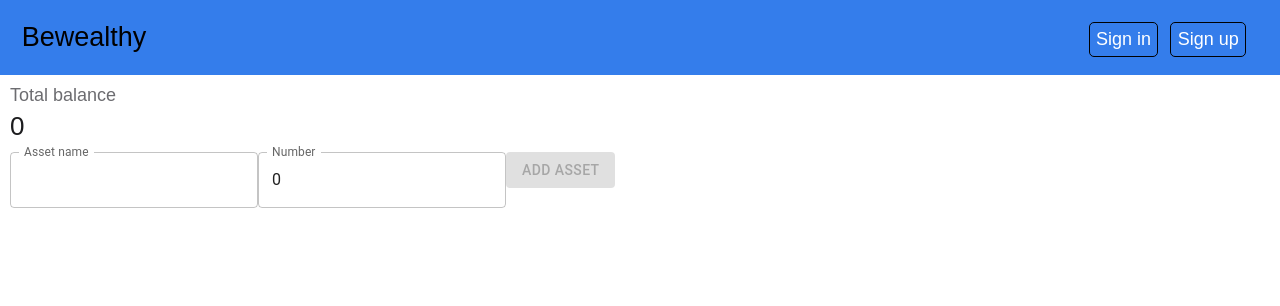
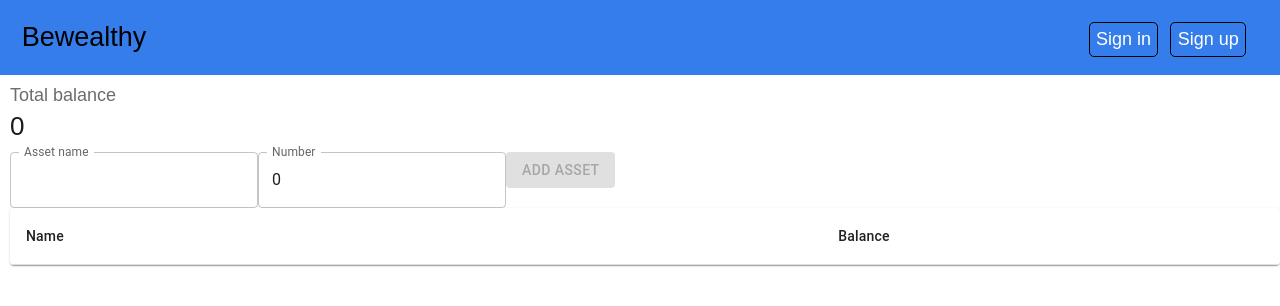
Before and after one commit to annchernivchan/bewealthy, a React (Vite) app: page / in a window 1280 px wide. Shown: the top 306 px of the page. Built offline with nearby package versions, Linux system fonts and the light colour scheme.

Commit message:
feature: BW-24 Use Drawer for assets editing

```diff
--- a/src/components/Assets.tsx
+++ b/src/components/Assets.tsx
@@ -5,6 +5,13 @@ import { useState } from 'react';
 import EditIcon from '@mui/icons-material/Edit';
 import DeleteOutlineIcon from '@mui/icons-material/DeleteOutline';
 import EditingAsset from './EditingAsset';
+import Table from '@mui/material/Table';
+import TableBody from '@mui/material/TableBody';
+import TableCell from '@mui/material/TableCell';
+import TableContainer from '@mui/material/TableContainer';
+import TableHead from '@mui/material/TableHead';
+import TableRow from '@mui/material/TableRow';
+import Paper from '@mui/material/Paper';
 
 type AssetsProps = {
   assets: Asset[];
@@ -15,24 +22,27 @@ type AssetsProps = {
 const Assets: React.FC<AssetsProps> = ({ assets, onDelete, onEdit }) => {
   const [editingAssetId, setEditingAssetId] = useState<string | undefined>();
   return (
-    <div>
+    <TableContainer component={Paper}>
+      <Table sx={{ minWidth: 650 }} aria-label="simple table">
+        <TableHead>
+          <TableRow>
+            <TableCell>Name</TableCell>
+            <TableCell align="right">Balance</TableCell>
+            <TableCell align="right"></TableCell>
+            <TableCell align="right"></TableCell>
+          </TableRow>
+        </TableHead>
+        <TableBody>
           {assets.map(asset => (
-        <div key={asset.id}>
-          {editingAssetId === asset.id ? (
-            <EditingAsset
-              asset={asset}
-              onEdit={asset => {
-                onEdit(asset);
-                setEditingAssetId(undefined);
-              }}
-            />
-          ) : (
-            <div>
-              asset: {asset.name}
-              <br /> balance: {asset.balance}
-              <br />
-            </div>
-          )}
+            <TableRow
+              key={asset.id}
+              sx={{ '&:last-child td, &:last-child th': { border: 0 } }}
+            >
+              <TableCell component="th" scope="row">
+                {asset.name}
+              </TableCell>
+              <TableCell align="right">{asset.balance}</TableCell>
+              <TableCell align="right">
                 <Button
                   variant="outlined"
                   size="medium"
@@ -42,6 +52,19 @@ const Assets: React.FC<AssetsProps> = ({ assets, onDelete, onEdit }) => {
                 >
                   <EditIcon />
                 </Button>
+                <EditingAsset
+                  asset={asset}
+                  onEdit={asset => {
+                    onEdit(asset);
+                    setEditingAssetId(undefined);
+                  }}
+                  isOpen={asset.id === editingAssetId}
+                  onClose={() => {
+                    setEditingAssetId(undefined);
+                  }}
+                />
+              </TableCell>
+              <TableCell align="right">
                 <Button
                   onClick={() => onDelete(asset.id)}
                   variant="outlined"
@@ -49,9 +72,12 @@ const Assets: React.FC<AssetsProps> = ({ assets, onDelete, onEdit }) => {
                 >
                   <DeleteOutlineIcon />
                 </Button>
-        </div>
+              </TableCell>
+            </TableRow>
           ))}
-    </div>
+        </TableBody>
+      </Table>
+    </TableContainer>
   );
 };
 
--- a/src/components/EditingAsset.tsx
+++ b/src/components/EditingAsset.tsx
@@ -3,16 +3,31 @@ import TextField from '@mui/material/TextField';
 import { Asset } from './Content';
 import { useState } from 'react';
 import DoneIcon from '@mui/icons-material/Done';
+import Drawer from '@mui/material/Drawer';
+import { Box } from '@mui/material';
 
-type EditingAssetProps = { asset: Asset; onEdit: (asset: Asset) => void };
+type EditingAssetProps = {
+  asset: Asset;
+  onEdit: (asset: Asset) => void;
+  isOpen: boolean;
+  onClose: () => void;
+};
 
-const EditingAsset: React.FC<EditingAssetProps> = ({ asset, onEdit }) => {
+const EditingAsset: React.FC<EditingAssetProps> = ({
+  asset,
+  onEdit,
+  isOpen,
+  onClose,
+}) => {
   const [newAssetName, setNewAssetName] = useState<string>(asset.name);
   const [newAssetBalance, setNewAssetBalance] = useState<number>(asset.balance);
 
   return (
-    <div>
+    <Drawer anchor="right" open={isOpen} onClose={onClose}>
+      <Box sx={{ padding: '24px' }} role="presentation">
+        <div style={{ fontSize: '23px', marginBottom: '20px' }}>Edit Asset</div>
         <TextField
+          style={{ marginBottom: '16px' }}
           label="Asset Name"
           variant="standard"
           defaultValue={asset.name}
@@ -23,6 +38,7 @@ const EditingAsset: React.FC<EditingAssetProps> = ({ asset, onEdit }) => {
         <br />
         <TextField
           label="Balance"
+          style={{ marginBottom: '16px' }}
           type="number"
           variant="standard"
           defaultValue={asset.balance}
@@ -30,6 +46,7 @@ const EditingAsset: React.FC<EditingAssetProps> = ({ asset, onEdit }) => {
             setNewAssetBalance(parseInt(event.target.value));
           }}
         />
+        <br />
         <Button
           variant="contained"
           color="success"
@@ -43,7 +60,8 @@ const EditingAsset: React.FC<EditingAssetProps> = ({ asset, onEdit }) => {
         >
           <DoneIcon />
         </Button>
-    </div>
+      </Box>
+    </Drawer>
   );
 };
 
```
Lines whose indentation alone changed are shown as unchanged.
